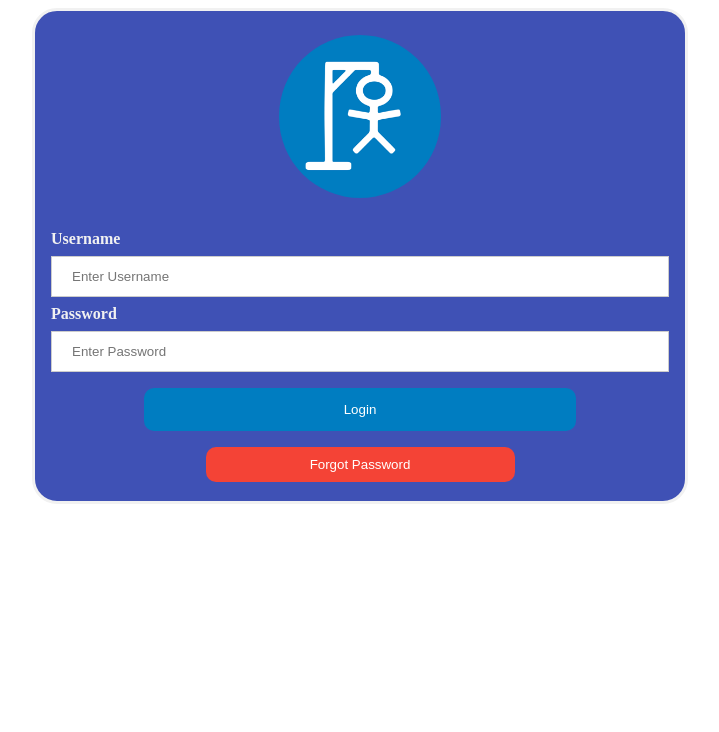
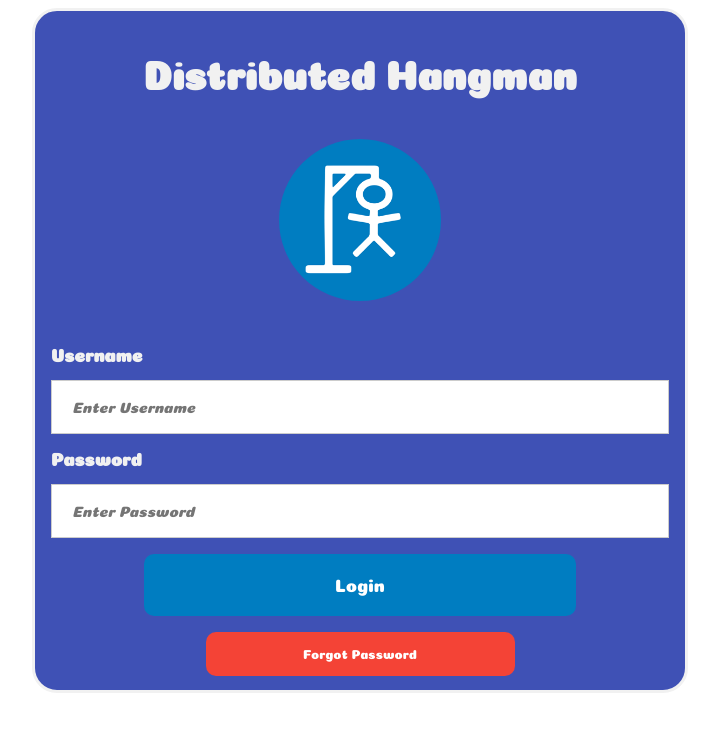
Before and after one commit to Gr16-DistributedSystems-DTU-2018/DistributedHangmanWebApp, a web app: page / in a window 1280 px wide. Shown: the top 732 px of the page, without its empty margins (280-999 px from the left). Run offline with its HTML, style and script files only (its server is not run), Linux system fonts and the light colour scheme; data that the repository does not hold is empty; some libraries are stand-ins or nearby versions.

Commit message:
Flot GUI. Maget flat.

```diff
--- a/src/main/webapp/assets/css/login.css
+++ b/src/main/webapp/assets/css/login.css
@@ -1,8 +1,25 @@
+@font-face {
+    font-family: 'coiny';
+    src: url('../font/coiny.ttf'); /* IE9 Compat Modes */
+    src: url('../font/coiny.ttf') format('embedded-opentype'), /* IE6-IE8 */ url('../font/coiny.ttf') format('truetype'), /* Super Modern Browsers */ url('../font/coiny.ttf') format('truetype'), /* Pretty Modern Browsers */ url('../font/coiny.ttf') format('truetype'), /* Safari, Android, iOS */ url('../font/coiny.ttf') format('truetype'); /* Legacy iOS */
+}
+
+h1 {
+    text-align: center;
+    color: #f1f1f1;
+    font-size: 40px;
+}
+
+body {
+    font-family: 'coiny', Fallback, sans-serif;
+}
+
 /* Bordered form */
 form {
+    font-family: 'coiny', Fallback, sans-serif;
     border: 3px solid #f1f1f1;
     width: 650px;
-    height: 490px;
+    height: 679px;
     margin: auto;
     position: relative;
     top: 50%;
@@ -10,8 +27,15 @@ form {
     border-radius: 25px;
 }
 
+label {
+    font-size: large;
+}
+
 /* Full-width inputs */
 input[type=text], input[type=password] {
+    font-size: 15px;
+    font-family: 'coiny', Fallback, sans-serif;
+    font-style: italic;
     width: 100%;
     padding: 12px 20px;
     margin: 8px 0;
@@ -22,6 +46,8 @@ input[type=text], input[type=password] {
 
 /* Set a style for all buttons */
 button {
+    font-family: 'coiny', Fallback, sans-serif;
+    font-size: large;
     background-color: #007dc1;
     color: white;
     padding: 14px 20px;
@@ -41,6 +67,7 @@ button:hover {
 #forgot_pass_btn {
     padding: 10px 18px;
     background-color: #f44336;
+    font-size: small;
     width: 50%;
     alignment: center;
 }
--- a/src/main/webapp/index.html
+++ b/src/main/webapp/index.html
@@ -26,6 +26,9 @@
 </head>
 <body>
 <form id="login_form">
+
+    <h1>Distributed Hangman</h1>
+
     <div class="imgcontainer">
         <img src="assets/img/welcome_image.png" alt="Avatar" class="avatar">
     </div>
```
Also changed, not shown: src/main/webapp/assets/font/coiny.ttf (added).
